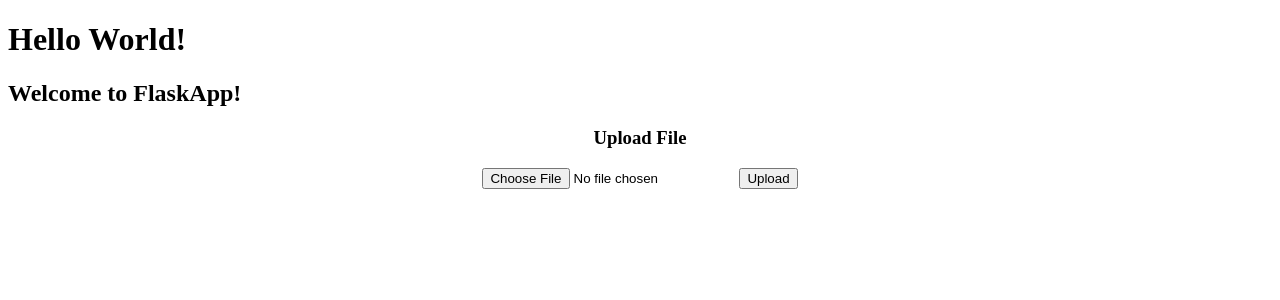
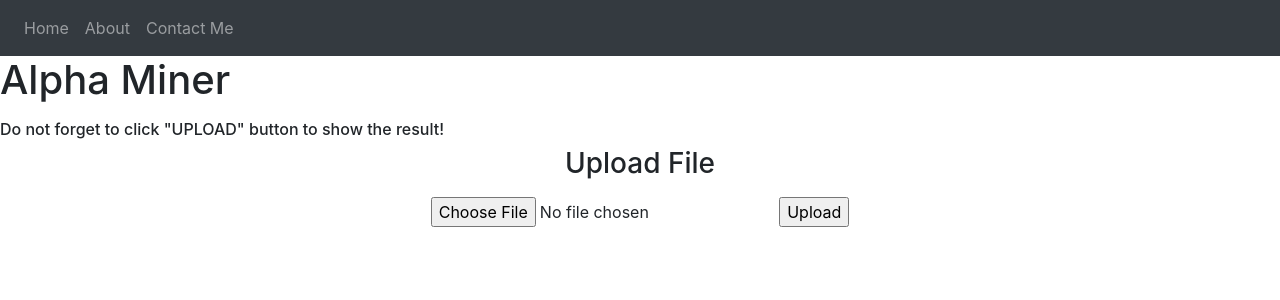
Before and after one commit to Haichq/processMining, a Flask app: page /index in a window 1280 px wide. Shown: the top 300 px of the page. Run offline with Flask 2, Linux system fonts and the light colour scheme; parts of the project's set-up code (start-up, migrations or seed data) failed here and were passed over; some libraries are stand-ins or nearby versions.

Commit message:
lehrerserver

```diff
--- a/handle_xes.py
+++ b/handle_xes.py
@@ -1,40 +1,23 @@
 import os
-# from bs4 import BeautifulSoup
 from xml.dom.minidom import parse
-
-
-# dom1 = parse('datasets/billinstances.xes')
+# dom1 = parse('datasets/L1.xes')
 
 # traces = dom1.getElementsByTagName("trace")
 # L = []
 # for trace in traces:
-#  event_list = []
-#  events = trace.getElementsByTagName("event")
-#  for event in events:
-#   event_list.append(event.childNodes[5].attributes["value"].value)
+#     event_list = []
+#     events = trace.getElementsByTagName("event")
+#     for event in events:
+#         for n in event.childNodes:
+#             try:
+#                 if n.attributes['key'].value == "concept:name":
+#                     event_list.append(n.attributes["value"].value)
+#             except:
+#                 pass
 
-#  L.append(event_list)
+#     L.append(event_list)
 # print(L)
-
-#
-dom1 = parse('datasets/L1.xes')
-
-traces = dom1.getElementsByTagName("trace")
-L = []
-for trace in traces:
-    event_list = []
-    events = trace.getElementsByTagName("event")
-    for event in events:
-        for n in event.childNodes:
-            try:
-                if n.attributes['key'].value == "concept:name":
-                    event_list.append(n.attributes["value"].value)
-            except:
-                pass
-
-    L.append(event_list)
-print(L)
-print("handle_xes")
+# print("handle_xes")
 
 def handle_test(filename):
     dom1 = parse(filename)
--- a/templates/about.html
+++ b/templates/about.html
@@ -34,9 +34,9 @@
       </button>
       <div class="collapse navbar-collapse" id="navbar">
         <div class="navbar-nav">
-          <a class="nav-item nav-link" id="index" href="/index">Home</a>
-          <a class="nav-item nav-link" id="about" href="/about">About</a>
-          <a class="nav-item nav-link" id="contact" href="contact">Contact Me</a>
+          <a class="nav-item nav-link" id="index" href="ports/9012/index">Home</a>
+          <a class="nav-item nav-link" id="about" href="ports/9012/about">About</a>
+          <a class="nav-item nav-link" id="contact" href="ports/9012/contact">Contact Me</a>
 
         </div>
       </div>
--- a/templates/contact.html
+++ b/templates/contact.html
@@ -36,9 +36,9 @@
       </button>
       <div class="collapse navbar-collapse" id="navbar">
         <div class="navbar-nav">
-          <a class="nav-item nav-link" id="index" href="/index">Home</a>
-          <a class="nav-item nav-link" id="about" href="/about">About</a>
-          <a class="nav-item nav-link" id="contact" href="/contact">Contact Me</a>
+          <a class="nav-item nav-link" id="index" href="ports/9012/index">Home</a>
+          <a class="nav-item nav-link" id="about" href="ports/9012/about">About</a>
+          <a class="nav-item nav-link" id="contact" href="ports/9012/contact">Contact Me</a>
 
         </div>
       </div>
--- a/templates/index.html
+++ b/templates/index.html
@@ -1,12 +1,66 @@
 <!DOCTYPE html>
 <html lang="en">
+  <meta name="viewport" content="width=device-width, initial-scale=1" />
+  <link
+    rel="stylesheet"
+    href="https://stackpath.bootstrapcdn.com/bootstrap/4.4.1/css/bootstrap.min.css"
+    integrity="sha384-Vkoo8x4CGsO3+Hhxv8T/Q5PaXtkKtu6ug5TOeNV6gBiFeWPGFN9MuhOf23Q9Ifjh"
+    crossorigin="anonymous"
+  />
+  <link
+    rel="stylesheet"
+    href="https://stackpath.bootstrapcdn.com/font-awesome/4.7.0/css/font-awesome.min.css"
+    crossorigin="anonymous"
+  />
+
+  <title>{% block title %}Home{% endblock %}</title>
+</head>
+<body>
+  <nav class="navbar navbar-expand-lg navbar-dark bg-dark">
+    <button
+      class="navbar-toggler"
+      type="button"
+      data-toggle="collapse"
+      data-target="#navbar"
+    >
+      <span class="navbar-toggler-icon"></span>
+    </button>
+    <div class="collapse navbar-collapse" id="navbar">
+      <div class="navbar-nav">
+        <a class="nav-item nav-link" id="index" href="ports/9012/index">Home</a>
+        <a class="nav-item nav-link" id="about" href="ports/9012/about">About</a>
+        <a class="nav-item nav-link" id="contact" href="ports/9012/contact">Contact Me</a>
+
+      </div>
+    </div>
+  </nav>
+  <div class="container">{% block content %} {% endblock %}</div>
+  <script
+    src="https://code.jquery.com/jquery-3.2.1.slim.min.js"
+    integrity="sha384-KJ3o2DKtIkvYIK3UENzmM7KCkRr/rE9/Qpg6aAZGJwFDMVNA/GpGFF93hXpG5KkN"
+    crossorigin="anonymous"
+  ></script>
+  <script
+    src="https://cdnjs.cloudflare.com/ajax/libs/popper.js/1.12.9/umd/popper.min.js"
+    integrity="sha384-ApNbgh9B+Y1QKtv3Rn7W3mgPxhU9K/ScQsAP7hUibX39j7fakFPskvXusvfa0b4Q"
+    crossorigin="anonymous"
+  ></script>
+  <script
+    src="https://maxcdn.bootstrapcdn.com/bootstrap/4.0.0/js/bootstrap.min.js"
+    integrity="sha384-JZR6Spejh4U02d8jOt6vLEHfe/JQGiRRSQQxSfFWpi1MquVdAyjUar5+76PVCmYl"
+    crossorigin="anonymous"
+  ></script>
+
+
+</body>
 <head>
     <meta charset="UTF-8">
-    <title>FlaskApp</title>
+    <title>AlphaMiner</title>
 </head>
 <body>
-    <h1>Hello World!</h1>
-    <h2>Welcome to FlaskApp!</h2>
+    <h1>Alpha Miner</h1>
+    <p></p>
+    <h6>Do not forget to click "UPLOAD" button to show the result!</h6>
     <h3>{{ utc_dt }}</h3>
 	{% if image %}
 	   <div align="center"><img src="/ports/9012/static/somefile.png" /></div>
@@ -14,6 +68,9 @@
 		<form method=post enctype=multipart/form-data action="ports/9012/upload">
 		<!-- <form method=post enctype=multipart/form-data"> -->
 		<h3 align="center">Upload File</h3>
+    <p></p>
+    <p></p>
+    <p></p>
 		<div align="center">
 			<div class="custom-file">
 			<input type=file name=file>
```
Also changed, not shown: alphaminer.py (+47 -48 lines).
